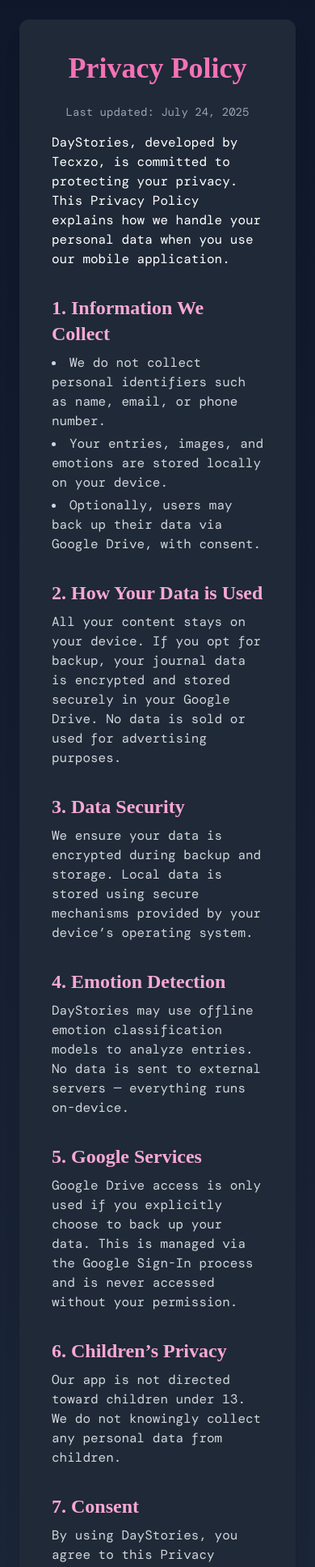
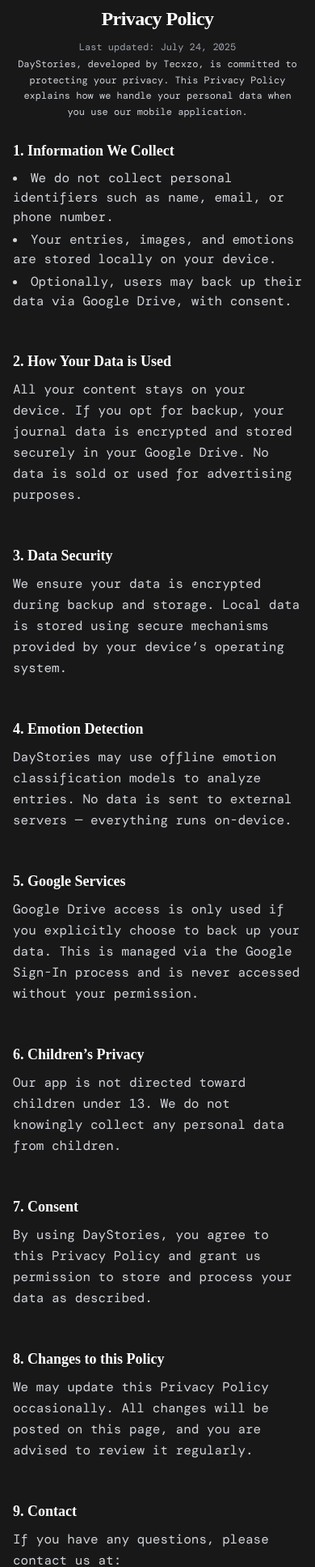
Before and after one commit to TecxZo/tecxzo, a React (Vite) app: page /daystories/privacypolicy in a window 390 px wide. Shown: the part 40-1975 px from the top of the page at 81% size. Built offline with nearby package versions, Linux system fonts and the light colour scheme; a web font is replaced by a local one.

Commit message:
Changed the privacy and policy and data deletion and fixed responsive

```diff
--- a/src/components/DayStories/privacyPolicy.tsx
+++ b/src/components/DayStories/privacyPolicy.tsx
@@ -1,66 +1,123 @@
-
 const PrivacyPolicyDayStories = () => {
   return (
-    <div className="min-h-screen bg-gradient-to-b from-[#0f172a] to-[#1e293b] text-white py-16 px-6">
-      <div className="max-w-4xl mx-auto bg-[#1f2937] p-10 rounded-xl shadow-xl">
-        <h1 className="text-4xl font-bold mb-6 text-center text-pink-400">Privacy Policy</h1>
-        <p className="mb-4 text-sm text-gray-400 text-center">Last updated: July 24, 2025</p>
-
-        <p className="mb-6">
-          <strong>DayStories</strong>, developed by <strong>Tecxzo</strong>, is committed to protecting your privacy. This Privacy Policy explains how we handle your personal data when you use our mobile application.
+    <div className="min-h-screen bg-[#181818] text-white flex items-center justify-center py-12 px-4">
+      <div className="w-full max-w-3xl mx-auto">
+        <h1 className="text-2xl md:text-3xl lg:text-4xl font-extrabold text-center mb-3 md:mb-4 lg:mb-5 text-white tracking-tight leading-tight">
+          Privacy Policy
+        </h1>
+        <p className="text-center text-gray-400 text-xs md:text-sm lg:text-base mb-1 md:mb-2 lg:mb-3">
+          Last updated: July 24, 2025
         </p>
-
-        <h2 className="text-2xl font-semibold mt-8 mb-2 text-pink-300">1. Information We Collect</h2>
+        <p className="text-xs md:text-sm lg:text-base text-gray-300 leading-relaxed text-center mb-6 md:mb-8 lg:mb-10 max-w-2xl mx-auto">
+          <strong>DayStories</strong>, developed by <strong>Tecxzo</strong>, is
+          committed to protecting your privacy. This Privacy Policy explains how
+          we handle your personal data when you use our mobile application.
+        </p>
+        <div className="space-y-12 md:space-y-14">
+          <section>
+            <h2 className="text-lg font-semibold mb-2 text-white">
+              1. Information We Collect
+            </h2>
             <ul className="list-disc list-inside text-gray-300 mb-6 space-y-1">
-          <li>We do not collect personal identifiers such as name, email, or phone number.</li>
-          <li>Your entries, images, and emotions are stored locally on your device.</li>
-          <li>Optionally, users may back up their data via Google Drive, with consent.</li>
+              <li>
+                We do not collect personal identifiers such as name, email, or
+                phone number.
+              </li>
+              <li>
+                Your entries, images, and emotions are stored locally on your
+                device.
+              </li>
+              <li>
+                Optionally, users may back up their data via Google Drive, with
+                consent.
+              </li>
             </ul>
-
-        <h2 className="text-2xl font-semibold mt-8 mb-2 text-pink-300">2. How Your Data is Used</h2>
-        <p className="mb-6 text-gray-300">
-          All your content stays on your device. If you opt for backup, your journal data is encrypted and stored securely in your Google Drive. No data is sold or used for advertising purposes.
+          </section>
+          <section>
+            <h2 className="text-lg font-semibold mb-2 text-white">
+              2. How Your Data is Used
+            </h2>
+            <p className="text-base text-gray-300 leading-relaxed mb-6">
+              All your content stays on your device. If you opt for backup, your
+              journal data is encrypted and stored securely in your Google
+              Drive. No data is sold or used for advertising purposes.
             </p>
-
-        <h2 className="text-2xl font-semibold mt-8 mb-2 text-pink-300">3. Data Security</h2>
-        <p className="mb-6 text-gray-300">
-          We ensure your data is encrypted during backup and storage. Local data is stored using secure mechanisms provided by your device’s operating system.
+          </section>
+          <section>
+            <h2 className="text-lg font-semibold mb-2 text-white">
+              3. Data Security
+            </h2>
+            <p className="text-base text-gray-300 leading-relaxed mb-6">
+              We ensure your data is encrypted during backup and storage. Local
+              data is stored using secure mechanisms provided by your device’s
+              operating system.
             </p>
-
-        <h2 className="text-2xl font-semibold mt-8 mb-2 text-pink-300">4. Emotion Detection</h2>
-        <p className="mb-6 text-gray-300">
-          DayStories may use offline emotion classification models to analyze entries. No data is sent to external servers — everything runs on-device.
+          </section>
+          <section>
+            <h2 className="text-lg font-semibold mb-2 text-white">
+              4. Emotion Detection
+            </h2>
+            <p className="text-base text-gray-300 leading-relaxed mb-6">
+              DayStories may use offline emotion classification models to
+              analyze entries. No data is sent to external servers — everything
+              runs on-device.
             </p>
-
-        <h2 className="text-2xl font-semibold mt-8 mb-2 text-pink-300">5. Google Services</h2>
-        <p className="mb-6 text-gray-300">
-          Google Drive access is only used if you explicitly choose to back up your data. This is managed via the Google Sign-In process and is never accessed without your permission.
+          </section>
+          <section>
+            <h2 className="text-lg font-semibold mb-2 text-white">
+              5. Google Services
+            </h2>
+            <p className="text-base text-gray-300 leading-relaxed mb-6">
+              Google Drive access is only used if you explicitly choose to back
+              up your data. This is managed via the Google Sign-In process and
+              is never accessed without your permission.
             </p>
-
-        <h2 className="text-2xl font-semibold mt-8 mb-2 text-pink-300">6. Children’s Privacy</h2>
-        <p className="mb-6 text-gray-300">
-          Our app is not directed toward children under 13. We do not knowingly collect any personal data from children.
+          </section>
+          <section>
+            <h2 className="text-lg font-semibold mb-2 text-white">
+              6. Children’s Privacy
+            </h2>
+            <p className="text-base text-gray-300 leading-relaxed mb-6">
+              Our app is not directed toward children under 13. We do not
+              knowingly collect any personal data from children.
             </p>
-
-        <h2 className="text-2xl font-semibold mt-8 mb-2 text-pink-300">7. Consent</h2>
-        <p className="mb-6 text-gray-300">
-          By using DayStories, you agree to this Privacy Policy and grant us permission to store and process your data as described.
+          </section>
+          <section>
+            <h2 className="text-lg font-semibold mb-2 text-white">
+              7. Consent
+            </h2>
+            <p className="text-base text-gray-300 leading-relaxed mb-6">
+              By using DayStories, you agree to this Privacy Policy and grant us
+              permission to store and process your data as described.
             </p>
-
-        <h2 className="text-2xl font-semibold mt-8 mb-2 text-pink-300">8. Changes to this Policy</h2>
-        <p className="mb-6 text-gray-300">
-          We may update this Privacy Policy occasionally. All changes will be posted on this page, and you are advised to review it regularly.
+          </section>
+          <section>
+            <h2 className="text-lg font-semibold mb-2 text-white">
+              8. Changes to this Policy
+            </h2>
+            <p className="text-base text-gray-300 leading-relaxed mb-6">
+              We may update this Privacy Policy occasionally. All changes will
+              be posted on this page, and you are advised to review it
+              regularly.
             </p>
-
-        <h2 className="text-2xl font-semibold mt-8 mb-2 text-pink-300">9. Contact</h2>
-        <p className="text-gray-300">
+          </section>
+          <section>
+            <h2 className="text-lg font-semibold mb-2 text-white">
+              9. Contact
+            </h2>
+            <p className="text-base text-gray-300 leading-relaxed">
               If you have any questions, please contact us at:
             </p>
             <p className="mt-2">
-          <a href="mailto:tecxzo.dev@gmail.com" className="text-pink-400 underline hover:text-pink-500">
+              <a
+                href="mailto:tecxzo.dev@gmail.com"
+                className="text-white-400 underline hover:text-white-500"
+              >
                 tecxzo.dev@gmail.com
               </a>
             </p>
+          </section>
+        </div>
       </div>
     </div>
   );
--- a/src/components/Tecxspend/PrivacyPolicy.tsx
+++ b/src/components/Tecxspend/PrivacyPolicy.tsx
@@ -1,71 +1,131 @@
 const PrivacyPolicy = () => {
   return (
-    <div className="min-h-screen bg-gradient-to-b from-[#0f172a] to-[#1e293b] text-white py-16 px-6">
-      <div className="max-w-4xl mx-auto bg-[#1f2937] p-10 rounded-xl shadow-xl">
-        <h1 className="text-4xl font-bold mb-6 text-center text-blue-400">Privacy Policy</h1>
-        <p className="mb-4 text-sm text-gray-400 text-center">Last updated: July 24, 2025</p>
-
-        <p className="mb-6">
-          TecxSpend, developed by <strong>Tecxzo</strong>, is committed to protecting your privacy. This Privacy Policy outlines how your information is handled when using the TecxSpend mobile application.
+    <div className="min-h-screen bg-[#181818] text-white flex items-center justify-center py-12 px-4">
+      <div className="w-full max-w-3xl mx-auto">
+        <h1 className="text-2xl md:text-3xl lg:text-4xl font-extrabold text-center mb-3 md:mb-4 lg:mb-5 text-white tracking-tight leading-tight">
+          Privacy Policy
+        </h1>
+        <p className="text-center text-gray-400 text-xs md:text-sm lg:text-base mb-1 md:mb-2 lg:mb-3">
+          Last updated: July 24, 2025
         </p>
-
-        <h2 className="text-2xl font-semibold mt-8 mb-2 text-blue-300">1. Information We Collect</h2>
+        <p className="text-xs md:text-sm lg:text-base text-gray-300 leading-relaxed text-center mb-6 md:mb-8 lg:mb-10 max-w-2xl mx-auto">
+          TecxSpend, developed by <strong>Tecxzo</strong>, is committed to
+          protecting your privacy. This Privacy Policy outlines how your
+          information is handled when using the TecxSpend mobile application.
+        </p>
+        <div className="space-y-12 md:space-y-14">
+          <section>
+            <h2 className="text-lg font-semibold mb-2 text-white">
+              1. Information We Collect
+            </h2>
             <ul className="list-disc list-inside text-gray-300 mb-6 space-y-1">
-          <li>We do <strong>not collect any personal information</strong> (such as name, email, phone number).</li>
-          <li>All user data (e.g., expenses, notes) is stored <strong>locally on the device</strong>.</li>
-          <li>We may use <strong>Google Drive backup</strong> only if the user explicitly enables it.</li>
+              <li>
+                We do <strong>not collect any personal information</strong>{" "}
+                (such as name, email, phone number).
+              </li>
+              <li>
+                All user data (e.g., expenses, notes) is stored{" "}
+                <strong>locally on the device</strong>.
+              </li>
+              <li>
+                We may use <strong>Google Drive backup</strong> only if the user
+                explicitly enables it.
+              </li>
               <li>No unique device identifiers are collected or stored.</li>
             </ul>
-
-        <h2 className="text-2xl font-semibold mt-8 mb-2 text-blue-300">2. How We Use Information</h2>
-        <p className="mb-6 text-gray-300">
-          All local data is used only to support the functionality of the app such as expense tracking, analysis, and personal budget management. We do not analyze or transmit any user data externally.
+          </section>
+          <section>
+            <h2 className="text-lg font-semibold mb-2 text-white">
+              2. How We Use Information
+            </h2>
+            <p className="text-base text-gray-300 leading-relaxed mb-6">
+              All local data is used only to support the functionality of the
+              app such as expense tracking, analysis, and personal budget
+              management. We do not analyze or transmit any user data
+              externally.
             </p>
-
-        <h2 className="text-2xl font-semibold mt-8 mb-2 text-blue-300">3. Data Storage and Security</h2>
-        <p className="mb-6 text-gray-300">
-          Your data is stored locally on your device. If you choose to back up your data to Google Drive, it is saved in a secure, private folder accessible only to TecxSpend. No data is shared with third parties.
+          </section>
+          <section>
+            <h2 className="text-lg font-semibold mb-2 text-white">
+              3. Data Storage and Security
+            </h2>
+            <p className="text-base text-gray-300 leading-relaxed mb-6">
+              Your data is stored locally on your device. If you choose to back
+              up your data to Google Drive, it is saved in a secure, private
+              folder accessible only to TecxSpend. No data is shared with third
+              parties.
             </p>
-
-        <h2 className="text-2xl font-semibold mt-8 mb-2 text-blue-300">4. Google Drive Integration</h2>
-        <p className="mb-6 text-gray-300">
-          We use Google Sign-In and Google Drive APIs to offer optional backup and restore. This integration is used solely for personal data management and requires your explicit authorization.
+          </section>
+          <section>
+            <h2 className="text-lg font-semibold mb-2 text-white">
+              4. Google Drive Integration
+            </h2>
+            <p className="text-base text-gray-300 leading-relaxed mb-6">
+              We use Google Sign-In and Google Drive APIs to offer optional
+              backup and restore. This integration is used solely for personal
+              data management and requires your explicit authorization.
             </p>
-
-        <h2 className="text-2xl font-semibold mt-8 mb-2 text-blue-300">5. Data Retention & Deletion</h2>
-        <p className="mb-6 text-gray-300">
-          All user data is retained on your local device. You may delete your data at any time by:
+          </section>
+          <section>
+            <h2 className="text-lg font-semibold mb-2 text-white">
+              5. Data Retention & Deletion
+            </h2>
+            <p className="text-base text-gray-300 leading-relaxed mb-6">
+              All user data is retained on your local device. You may delete
+              your data at any time by:
             </p>
             <ul className="list-disc list-inside text-gray-300 mb-6 space-y-1">
               <li>Manually deleting entries within the app</li>
               <li>Clearing app data from system settings</li>
               <li>Removing any backups from your Google Drive</li>
             </ul>
-
-        <h2 className="text-2xl font-semibold mt-8 mb-2 text-blue-300">6. User Control</h2>
-        <p className="mb-6 text-gray-300">
-          TecxSpend gives users full control over their data. No data is ever transmitted without consent, and backups are strictly user-controlled.
+          </section>
+          <section>
+            <h2 className="text-lg font-semibold mb-2 text-white">
+              6. User Control
+            </h2>
+            <p className="text-base text-gray-300 leading-relaxed mb-6">
+              TecxSpend gives users full control over their data. No data is
+              ever transmitted without consent, and backups are strictly
+              user-controlled.
             </p>
-
-        <h2 className="text-2xl font-semibold mt-8 mb-2 text-blue-300">7. Children's Privacy</h2>
-        <p className="mb-6 text-gray-300">
-          Our app is not intended for children under the age of 13. We do not knowingly collect or store data from children.
+          </section>
+          <section>
+            <h2 className="text-lg font-semibold mb-2 text-white">
+              7. Children's Privacy
+            </h2>
+            <p className="text-base text-gray-300 leading-relaxed mb-6">
+              Our app is not intended for children under the age of 13. We do
+              not knowingly collect or store data from children.
             </p>
-
-        <h2 className="text-2xl font-semibold mt-8 mb-2 text-blue-300">8. Policy Changes</h2>
-        <p className="mb-6 text-gray-300">
-          We may update this policy periodically. Any changes will be reflected on this page with an updated date.
+          </section>
+          <section>
+            <h2 className="text-lg font-semibold mb-2 text-white">
+              8. Policy Changes
+            </h2>
+            <p className="text-base text-gray-300 leading-relaxed mb-6">
+              We may update this policy periodically. Any changes will be
+              reflected on this page with an updated date.
             </p>
-
-        <h2 className="text-2xl font-semibold mt-8 mb-2 text-blue-300">9. Contact</h2>
-        <p className="text-gray-300">
-          If you have any questions or concerns regarding this privacy policy, feel free to contact us at:
+          </section>
+          <section>
+            <h2 className="text-lg font-semibold mb-2 text-white">
+              9. Contact
+            </h2>
+            <p className="text-base text-gray-300 leading-relaxed">
+              If you have any questions or concerns regarding this privacy
+              policy, feel free to contact us at:
             </p>
             <p className="mt-2">
-          <a href="mailto:tecxzo.dev@gmail.com" className="text-blue-400 underline hover:text-blue-500">
+              <a
+                href="mailto:tecxzo.dev@gmail.com"
+                className="text-white underline hover:text-white"
+              >
                 tecxzo.dev@gmail.com
               </a>
             </p>
+          </section>
+        </div>
       </div>
     </div>
   );
--- a/src/components/Tecxspend/dataDeletion.tsx
+++ b/src/components/Tecxspend/dataDeletion.tsx
@@ -1,20 +1,29 @@
-
 const DataDeletionPolicy = () => {
   return (
-    <div className="min-h-screen bg-gradient-to-b from-[#0f172a] to-[#1e293b] text-white py-16 px-6">
-      <div className="max-w-4xl mx-auto bg-[#1f2937] p-10 rounded-xl shadow-xl">
-        <h1 className="text-4xl font-bold mb-6 text-center text-red-400">Data Deletion Policy</h1>
-        <p className="mb-4 text-sm text-gray-400 text-center">Last updated: July 24, 2025</p>
-
-        <p className="mb-6">
-          At <strong>TecxSpend</strong>, your data privacy and control are our top priority. This Data Deletion Policy explains how you can remove your personal and app data from our systems.
+    <div className="min-h-screen bg-[#181818] text-white flex items-center justify-center py-12 px-4">
+      <div className="w-full max-w-3xl mx-auto">
+        <h1 className="text-2xl md:text-3xl lg:text-4xl font-extrabold text-center mb-3 md:mb-4 lg:mb-5 text-white tracking-tight leading-tight">
+          Data Deletion Policy
+        </h1>
+        <p className="text-center text-gray-400 text-xs md:text-sm lg:text-base mb-1 md:mb-2 lg:mb-3">
+          Last updated: July 24, 2025
         </p>
-
-        <h2 className="text-2xl font-semibold mt-8 mb-2 text-red-300">1. Local App Data</h2>
-        <p className="mb-6 text-gray-300">
-          All your data (including expense records and notes) is stored locally on your mobile device. We do not store any data on our servers.
+        <p className="text-xs md:text-sm lg:text-base text-gray-300 leading-relaxed text-center mb-6 md:mb-8 lg:mb-10 max-w-2xl mx-auto">
+          At <strong>TecxSpend</strong>, your data privacy and control are our
+          top priority. This Data Deletion Policy explains how you can remove
+          your personal and app data from our systems.
         </p>
-        <p className="mb-6 text-gray-300">
+        <div className="space-y-12 md:space-y-14">
+          <section>
+            <h2 className="text-lg font-semibold mb-2 text-white">
+              1. Local App Data
+            </h2>
+            <p className="text-base text-gray-300 leading-relaxed mb-6">
+              All your data (including expense records and notes) is stored
+              locally on your mobile device. We do not store any data on our
+              servers.
+            </p>
+            <p className="text-base text-gray-300 leading-relaxed mb-6">
               To delete your data:
             </p>
             <ul className="list-disc list-inside text-gray-300 mb-6 space-y-1">
@@ -23,30 +32,53 @@ const DataDeletionPolicy = () => {
               <li>Tap “Storage”</li>
               <li>Select “Clear Data” or “Clear Storage”</li>
             </ul>
-
-        <h2 className="text-2xl font-semibold mt-8 mb-2 text-red-300">2. Google Drive Backup</h2>
-        <p className="mb-6 text-gray-300">
-          If you’ve enabled cloud backup, a data file is stored in your Google Drive account under the "App Data" folder.
+          </section>
+          <section>
+            <h2 className="text-lg font-semibold mb-2 text-white">
+              2. Google Drive Backup
+            </h2>
+            <p className="text-base text-gray-300 leading-relaxed mb-6">
+              If you’ve enabled cloud backup, a data file is stored in your
+              Google Drive account under the "App Data" folder.
             </p>
-        <p className="mb-6 text-gray-300">
+            <p className="text-base text-gray-300 leading-relaxed mb-6">
               To delete the backup:
             </p>
             <ul className="list-disc list-inside text-gray-300 mb-6 space-y-1">
-          <li>Go to <a className="underline text-blue-400" href="https://drive.google.com/drive/u/0/quota" target="_blank" rel="noopener noreferrer">https://drive.google.com/drive/u/0/quota</a></li>
+              <li>
+                Go to{" "}
+                <a
+                  className="underline text-white hover:text-white"
+                  href="https://drive.google.com/drive/u/0/quota"
+                  target="_blank"
+                  rel="noopener noreferrer"
+                >
+                  https://drive.google.com/drive/u/0/quota
+                </a>
+              </li>
               <li>Look for “TecxSpend” or associated backup file</li>
               <li>Right-click and select “Remove”</li>
               <li>Empty your Google Drive Trash to permanently delete</li>
             </ul>
-
-        <h2 className="text-2xl font-semibold mt-8 mb-2 text-red-300">3. Contact for Support</h2>
-        <p className="mb-6 text-gray-300">
-          If you need assistance deleting your data or have any privacy-related questions, please contact us at:
+          </section>
+          <section>
+            <h2 className="text-lg font-semibold mb-2 text-white">
+              3. Contact for Support
+            </h2>
+            <p className="text-base text-gray-300 leading-relaxed mb-6">
+              If you need assistance deleting your data or have any
+              privacy-related questions, please contact us at:
             </p>
-        <p className="text-gray-300">
-          <a href="mailto:tecxzo.dev@gmail.com" className="text-blue-400 underline hover:text-blue-500">
+            <p className="text-base text-gray-300 leading-relaxed">
+              <a
+                href="mailto:tecxzo.dev@gmail.com"
+                className="text-white underline hover:text-white"
+              >
                 tecxzo.dev@gmail.com
               </a>
             </p>
+          </section>
+        </div>
       </div>
     </div>
   );
```
Lines whose indentation alone changed are shown as unchanged.
